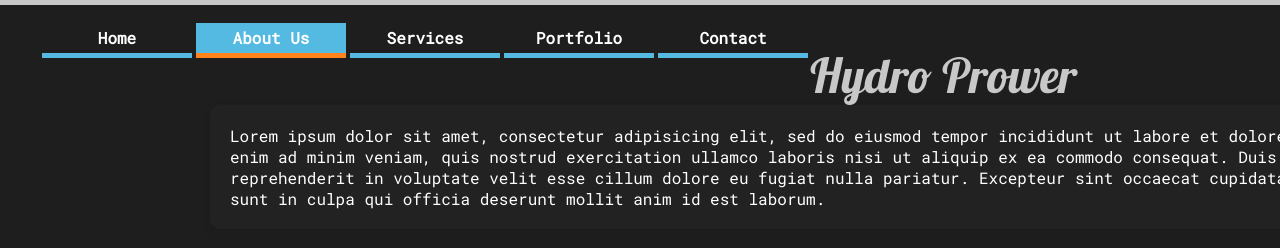
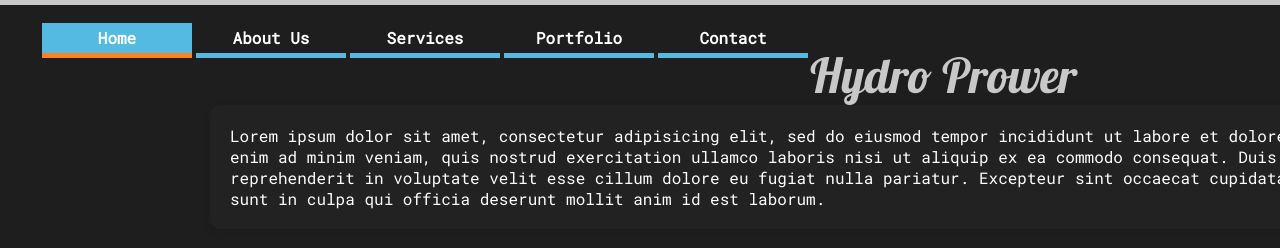
Before and after one commit to HydroPrower/hydroprower.github.io, a plain HTML site: page index.html in a window 1280 px wide. Shown: the top 248 px of the page. Drawn offline with Linux system fonts and the light colour scheme.

Commit message:
Add files via upload

```diff
--- a/index.html
+++ b/index.html
@@ -7,13 +7,15 @@
     <link href="https://fonts.googleapis.com/css?family=Lobster|Roboto+Mono" rel="stylesheet">
   </head>
   <body>
-    <ul id="menu">
-      <li><a href="#">Home</a></li>
-      <li class="active"><a href="#">About Us</a></li>
-      <li><a href="#">Services</a></li>
-      <li><a href="#">Portfolio</a></li>
-      <li><a href="#">Contact</a></li>
-  </ul>
+    <section class="header">
+      <ul id="menu">
+        <li class="active"><a href="#">Home</a></li>
+        <li><a href="#">About Us</a></li>
+        <li><a href="#">Services</a></li>
+        <li><a href="#">Portfolio</a></li>
+        <li><a href="#">Contact</a></li>
+    </ul>
+    </section>
   <section class="standalone">
   <div class="title"> <font size="48"> Hydro Prower </font>
   <article> Lorem ipsum dolor sit amet, consectetur adipisicing elit, sed do eiusmod tempor incididunt ut labore et dolore magna aliqua. Ut enim ad minim veniam, quis nostrud exercitation ullamco laboris nisi ut aliquip ex ea commodo consequat. Duis aute irure dolor in reprehenderit in voluptate velit esse cillum dolore eu fugiat nulla pariatur. Excepteur sint occaecat cupidatat non proident, sunt in culpa qui officia deserunt mollit anim id est laborum.
```
